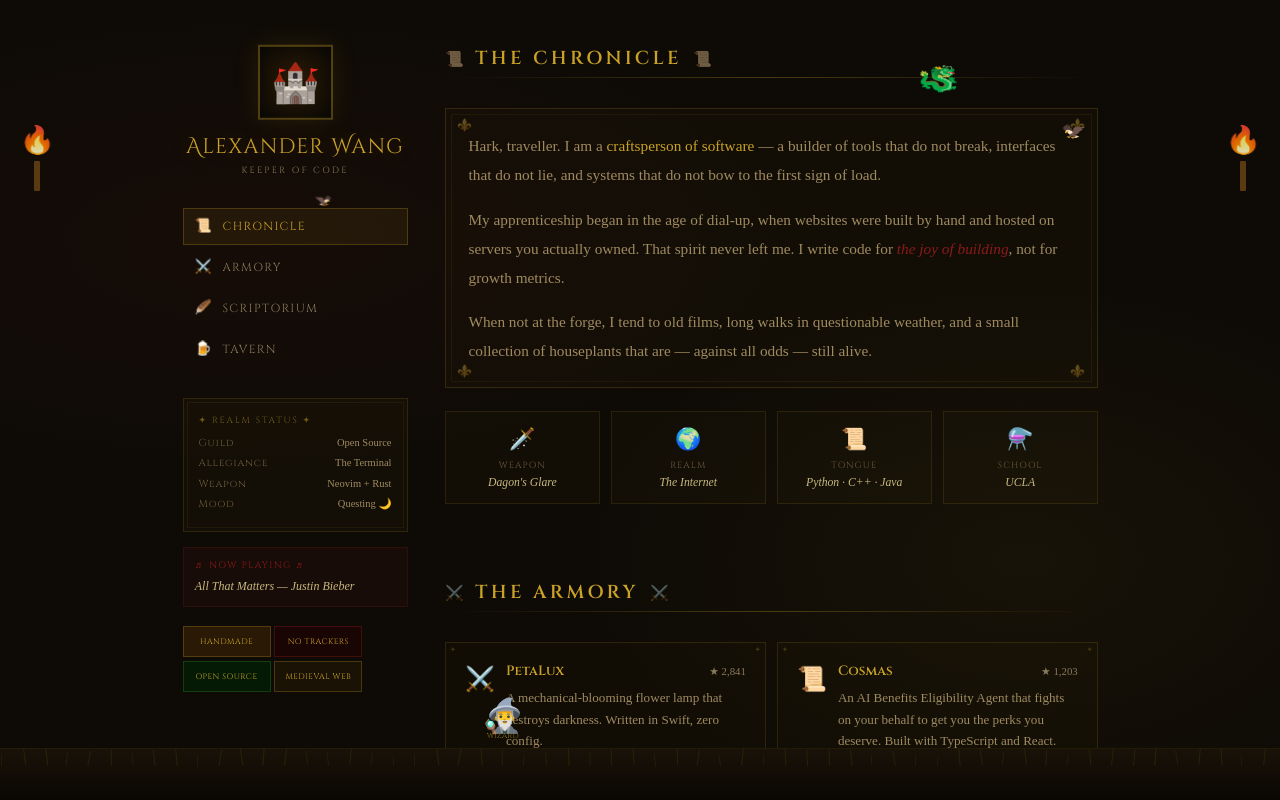
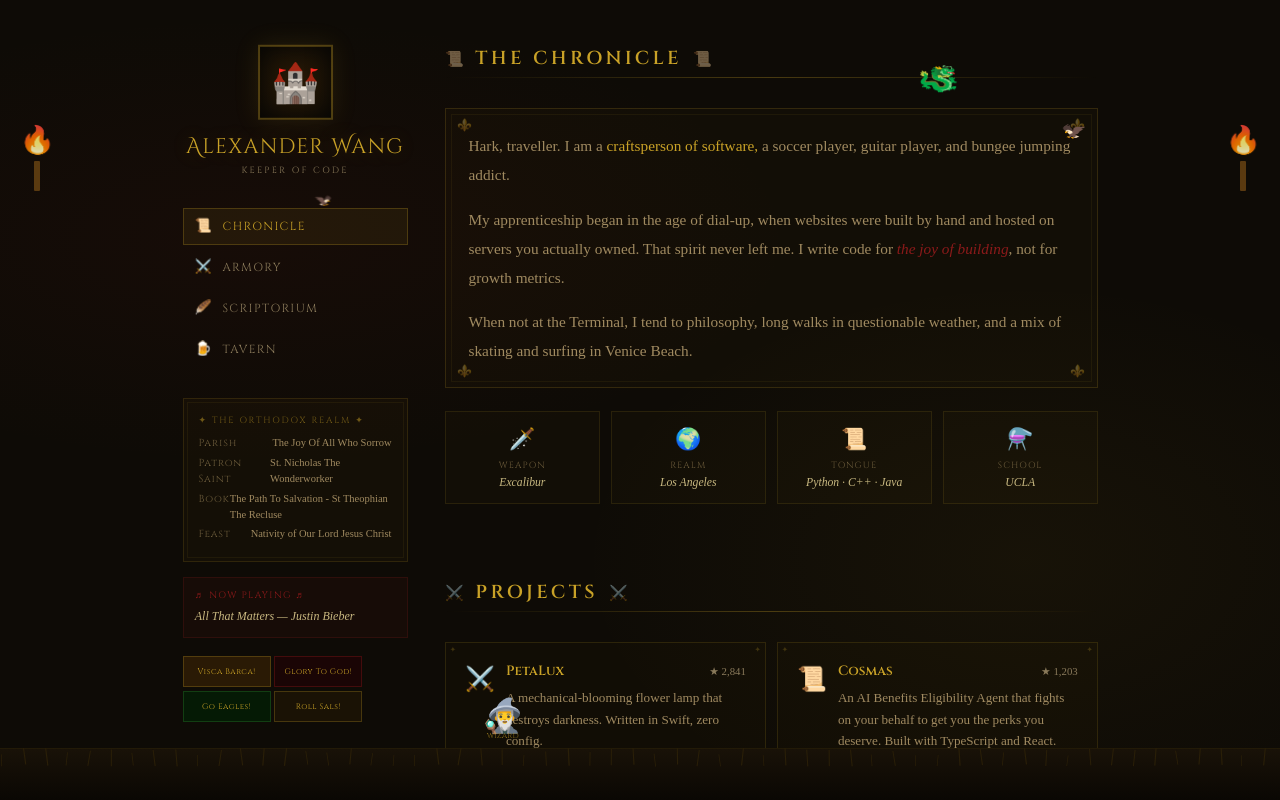
Before and after one commit to AlexNicholasWang/Personal-Website, a React (Vite) app: page / in a window 1280 px wide. Shown: the top 800 px of the page. Built offline with nearby package versions, Linux system fonts and the light colour scheme; a web font is replaced by a local one.

Commit message:
changes made

```diff
--- a/src/app/App.tsx
+++ b/src/app/App.tsx
@@ -537,13 +537,13 @@ export default function App() {
                     marginBottom: "8px",
                   }}
                 >
-                  ✦ Realm Status ✦
+                  ✦ The Orthodox Realm ✦
                 </p>
                 {[
-                  { label: "Guild", value: "Open Source" },
-                  { label: "Allegiance", value: "The Terminal" },
-                  { label: "Weapon", value: "Neovim + Rust" },
-                  { label: "Mood", value: "Questing 🌙" },
+                  { label: "Parish", value: "The Joy Of All Who Sorrow" },
+                  { label: "Patron Saint", value: "St. Nicholas The Wonderworker" },
+                  { label: "Book", value: "The Path To Salvation - St Theophian The Recluse" },
+                  { label: "Feast", value: "Nativity of Our Lord Jesus Christ" },
                 ].map(({ label, value }) => (
                   <div key={label} className="flex justify-between items-baseline mb-1">
                     <span style={{ fontSize: "0.68rem", color: "#6a5a3a", fontFamily: "'Cinzel', serif", letterSpacing: "0.08em" }}>
@@ -576,10 +576,10 @@ export default function App() {
               {/* 88x31 Badges */}
               <div className="mt-5 flex flex-wrap gap-1">
                 {[
-                  { label: "HANDMADE", bg: "#2a1a05", border: "#c9a22740" },
-                  { label: "NO TRACKERS", bg: "#1a0505", border: "#8b1a1a60" },
-                  { label: "OPEN SOURCE", bg: "#051a05", border: "#2a7a2a60" },
-                  { label: "MEDIEVAL WEB", bg: "#1a1205", border: "#c9a22740" },
+                  { label: "Visca Barca!", bg: "#2a1a05", border: "#c9a22740" },
+                  { label: "Glory To God!", bg: "#1a0505", border: "#8b1a1a60" },
+                  { label: "Go Eagles!", bg: "#051a05", border: "#2a7a2a60" },
+                  { label: "Roll Sals!", bg: "#1a1205", border: "#c9a22740" },
                 ].map((b) => (
                   <span
                     key={b.label}
@@ -632,14 +632,14 @@ export default function App() {
 
                 <div className="space-y-4" style={{ fontFamily: "'IM Fell English', serif", fontSize: "1.02rem", lineHeight: 1.9, color: "#a08a60" }}>
                   <p>
-                    Hark, traveller. I am a <span style={{ color: "#c9a227" }}>craftsperson of software</span> — a builder of tools that do not break, interfaces that do not lie, and systems that do not bow to the first sign of load.
+                    Hark, traveller. I am a <span style={{ color: "#c9a227" }}>craftsperson of software, </span> a soccer player, guitar player, and bungee jumping addict.
                   </p>
                   <p>
                     My apprenticeship began in the age of dial-up, when websites were built by hand and hosted on servers you actually owned. That spirit never left me. I write code for{" "}
                     <span style={{ color: "#8b1a1a", fontStyle: "italic" }}>the joy of building</span>, not for growth metrics.
                   </p>
                   <p>
-                    When not at the forge, I tend to old films, long walks in questionable weather, and a small collection of houseplants that are — against all odds — still alive.
+                    When not at the Terminal, I tend to philosophy, long walks in questionable weather, and a mix of skating and surfing in Venice Beach.
                   </p>
                 </div>
               </div>
@@ -649,8 +649,8 @@ export default function App() {
                 className="grid grid-cols-2 sm:grid-cols-4 gap-3"
               >
                 {[
-                  { rune: "🗡️", label: "Weapon", value: "Dagon's Glare" },
-                  { rune: "🌍", label: "Realm", value: "The Internet" },
+                  { rune: "🗡️", label: "Weapon", value: "Excalibur" },
+                  { rune: "🌍", label: "Realm", value: "Los Angeles" },
                   { rune: "📜", label: "Tongue", value: "Python · C++ · Java"},
                   { rune: "⚗️", label: "School", value: "UCLA" },
                 ].map(({ rune, label, value }) => (
@@ -672,7 +672,7 @@ export default function App() {
               id="armory"
               ref={(el) => { sectionRefs.current["armory"] = el; }}
             >
-              <SectionHeading rune="⚔️">The Armory</SectionHeading>
+              <SectionHeading rune="⚔️">Projects</SectionHeading>
               <div className="grid grid-cols-1 sm:grid-cols-2 gap-3 mb-4">
                 {PROJECTS.map((p) => <ProjectCard key={p.name} {...p} />)}
               </div>
```
